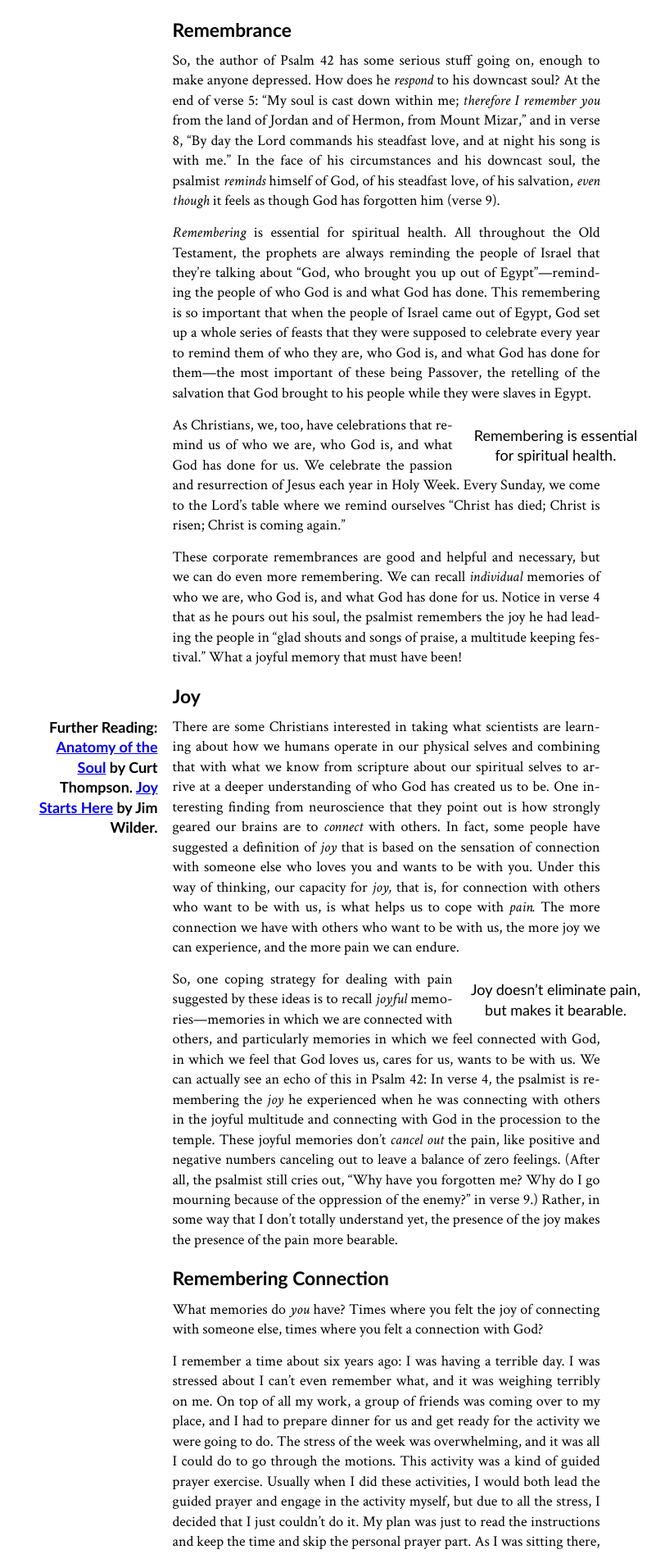
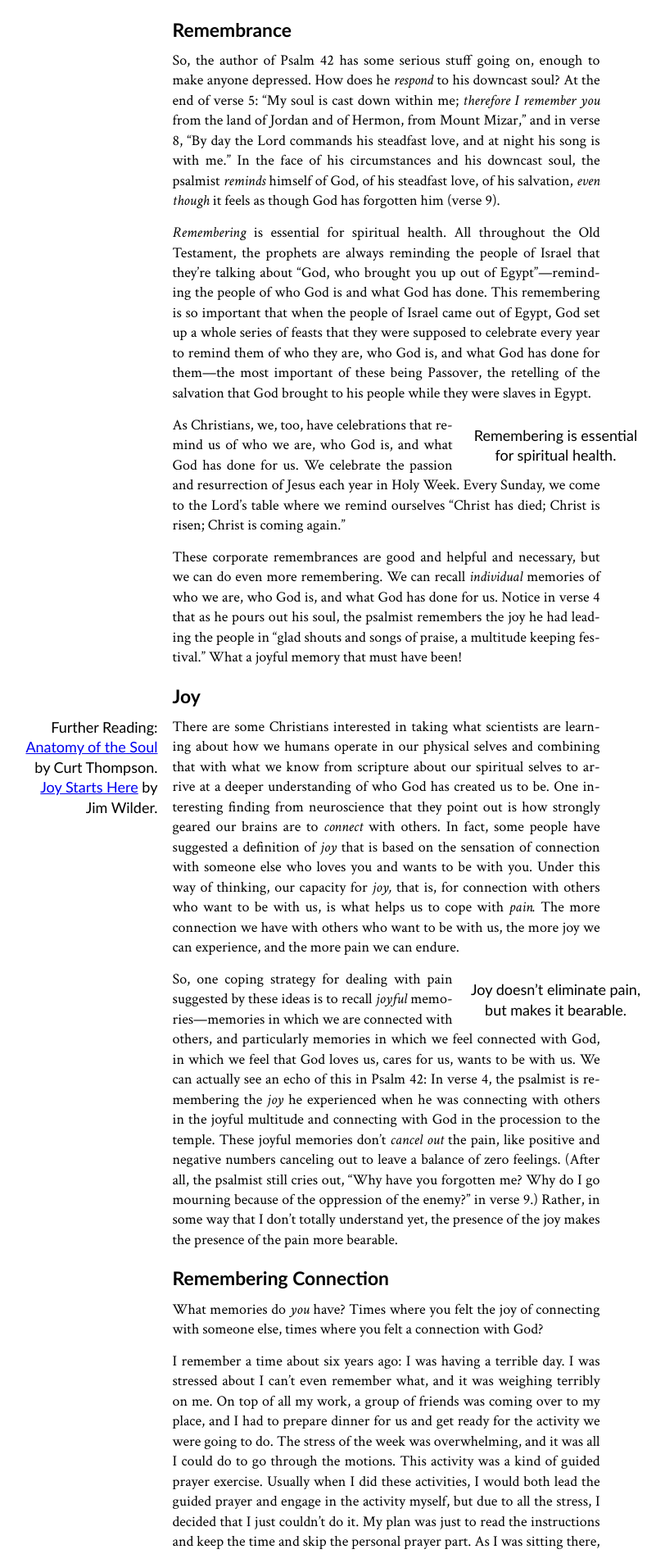
Before and after one commit to mculbert/mculbert.github.io, a Jekyll site: the page built from _posts/2019-07-24-remembrance-thanksgiving-for-downcast-souls.md, in a window 1280 px wide. Shown: the part 2736-4632 px from the top of the page at 82% size, without its empty margins (114-926 px from the left). Built offline with Jekyll 4.4.1, drawn with Linux system fonts in a browser that asks for light colours; some web fonts are replaced; comment, search, counter and statistics services are not loaded.

Commit message:
Don't bold margin notes

```diff
--- a/_sass/font.scss
+++ b/_sass/font.scss
@@ -44,7 +44,7 @@ p.callout { font: italic 1rem/1.36 $sans; }
 figcaption { font-weight: bold; }
 
 @media screen and (min-width: 738px) {
-  p.margin { font-weight: bold; }
+  /* p.margin { font-weight: bold; } */
   p.callout { font-style: normal; }
 }
 
```
